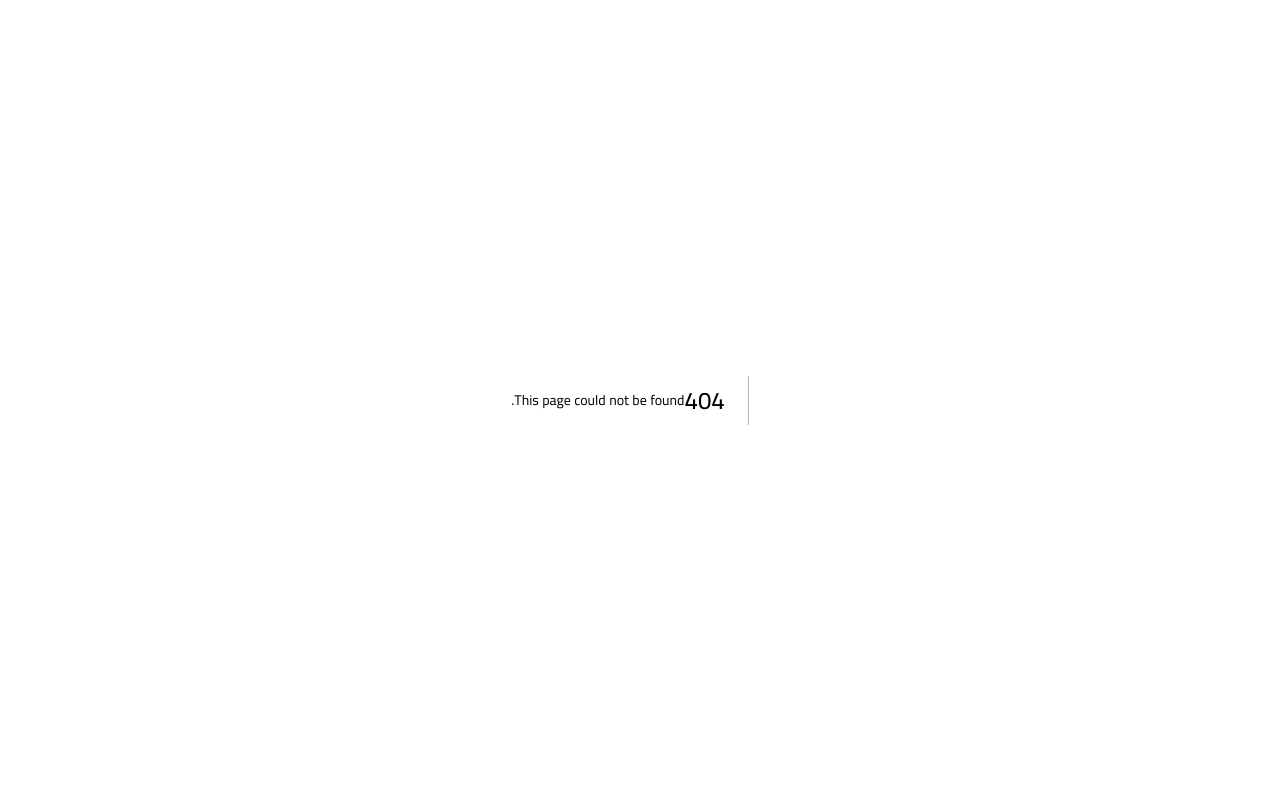
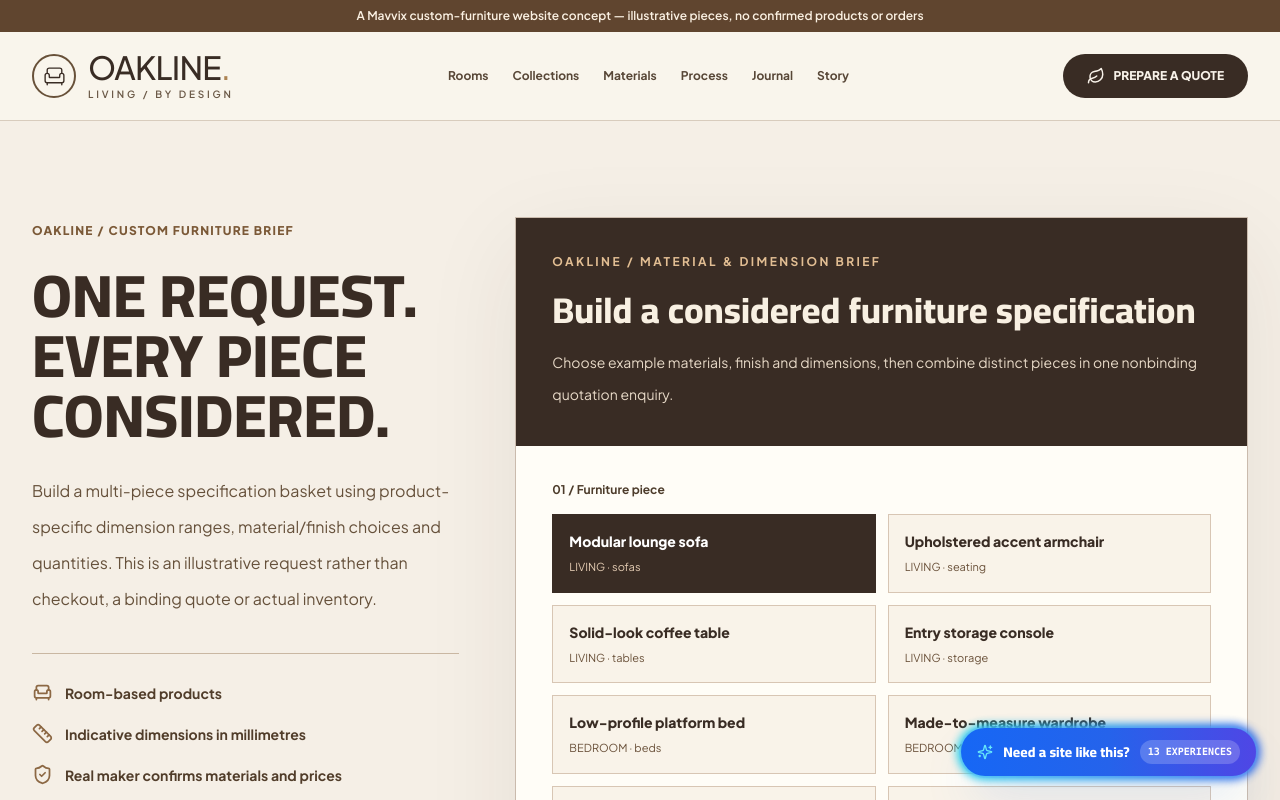
Before and after one commit to mykholy/mavvix_demos, a Next.js app: page /en/preview/furniture/quote in a window 1280 px wide. Before the commit this address had no page. Shown: the top 800 px of the page. Built offline with nearby package versions, Linux system fonts and the light colour scheme; a web font is replaced by a local one.

Commit message:
feat(oakline): fully authored furniture quote/page.tsx

```diff
--- /dev/null
+++ b/src/app/[locale]/preview/furniture/quote/page.tsx
@@ -0,0 +1,13 @@
+import Link from 'next/link';
+import type { Locale } from '@/lib/i18n/config';
+import { OAKLINE,oakPath } from '@/lib/verticals/furniture/data';
+import { OaklineQuoteBuilder } from './OaklineQuoteBuilder';
+import { Armchair,Ruler,CheckCircle2,ShieldCheck } from 'lucide-react';
+export default function OaklineQuote({params:{locale},searchParams}:{params:{locale:Locale};searchParams:{product?:string}}){
+ const ar=locale==='ar';const selected=OAKLINE.services.some(p=>p.slug===searchParams.product)?searchParams.product:'';
+ return <div className="bg-[#F5EFE6]"><div className="max-w-7xl mx-auto px-5 sm:px-8 py-16 sm:py-24 grid lg:grid-cols-[.7fr_1.2fr] gap-10 lg:gap-14 items-start"><div className="lg:sticky lg:top-32">
+  <span className="text-xs font-black tracking-widest text-[#7B5937]">OAKLINE / CUSTOM FURNITURE BRIEF</span><h1 className="oakline-display text-4xl sm:text-6xl leading-tight mt-6">{ar?'تفاصيل كل قطعة... في طلب واحد':'ONE REQUEST. EVERY PIECE CONSIDERED.'}</h1>
+  <p className="mt-7 leading-9 text-[#66513B]">{ar?'اختار قطعًا مختلفة بالأبعاد والخامة والتشطيب، وشوفهم مع بعض قبل إرسال الطلب. لا توجد أسعار ولا مخزون ولا أمر شراء فعلي؛ الأبعاد تحتاج مراجعة المصنع الحقيقي.':'Build a multi-piece specification basket using product-specific dimension ranges, material/finish choices and quantities. This is an illustrative request rather than checkout, a binding quote or actual inventory.'}</p>
+  <div className="mt-9 border-y border-[#C9B7A2] py-7 space-y-5">{[[Armchair,ar?'اختيارات بحسب الغرفة':'Room-based products'],[Ruler,ar?'مقاسات مبدئية بالملليمتر':'Indicative dimensions in millimetres'],[ShieldCheck,ar?'مراجعة الخامات والأسعار من مشغّل حقيقي':'Real maker confirms materials and prices']].map(([Icon,title],i)=><div key={i} className="flex gap-3 items-center text-[#513D2A] text-sm font-bold">{typeof Icon!=='string'&&<Icon size={21} className="text-[#8C6844] shrink-0"/>}{title as string}</div>)}</div><Link href={oakPath(locale,'collections')} className="mt-8 underline underline-offset-8 inline-flex font-bold text-sm">{ar?'راجع القطع الأول':'Explore all pieces first'}</Link>
+ </div><OaklineQuoteBuilder locale={locale} initialProduct={selected}/></div></div>;
+}
```
